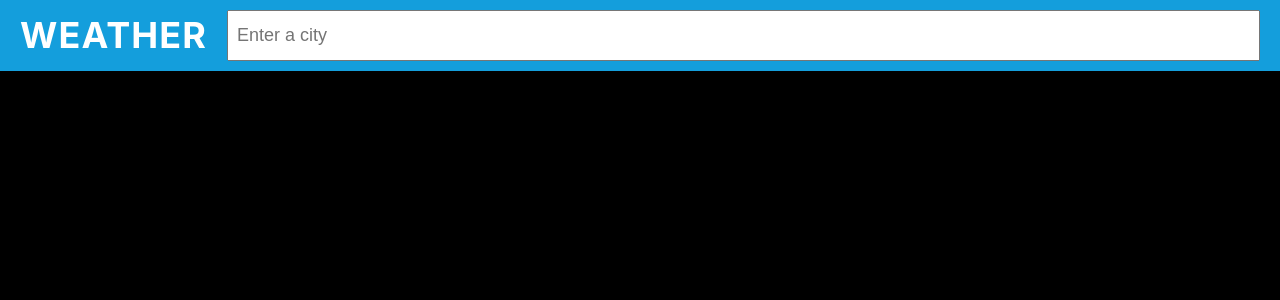
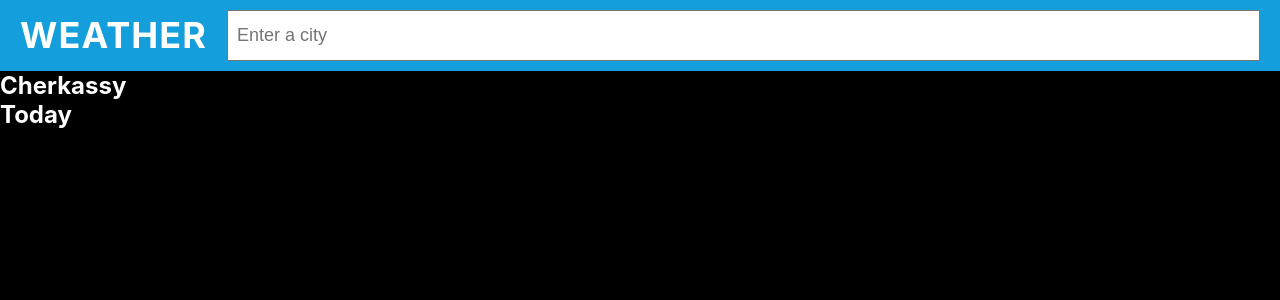
Before and after one commit to sashadyg/ex-1-weather, a React (Create React App) app: page / in a window 1280 px wide. Shown: the top 300 px of the page. Built offline with nearby package versions, Linux system fonts and the light colour scheme.

Commit message:
Update App.jsx

```diff
--- a/src/components/App.jsx
+++ b/src/components/App.jsx
@@ -1,3 +1,5 @@
+import sprite from './utils/svg/sprite.svg';
+
 export const App = () => {
   return (
     <>
@@ -13,7 +15,35 @@ export const App = () => {
         </div>
       </header>
 
-      <main></main>
+      <main>
+        <div className="container">
+          <section className="dayChoose--section">
+            <h1 className="dayChoose--cityName">Cherkassy</h1>
+
+            <ul className="dayChoose--list">
+              <li className="dayChoose--item__active">
+                <div className="dayChoose--itemCard__active">
+                  <h1 className="itemCard--title">Today</h1>
+
+                  <div className="itemCard--info">
+                    <svg className="icon">
+                      <use href={sprite + '#icon-sun'}></use>
+                    </svg>
+                    <div className="itemCard--degrees__position">
+                      <p className="itemCard--degrees itemCard--degrees__max">
+                        19°
+                      </p>
+                      <p className="itemCard--degrees itemCard--degrees__min">
+                        17°
+                      </p>
+                    </div>
+                  </div>
+                </div>
+              </li>
+            </ul>
+          </section>
+        </div>
+      </main>
     </>
   );
 };
```
